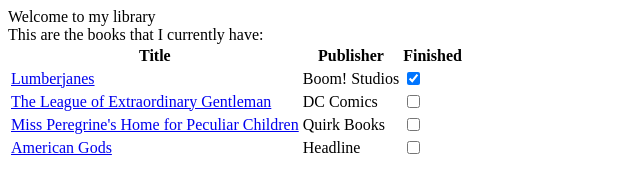
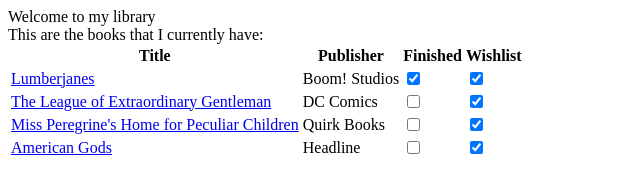
Before and after one commit to marcelarmz/july-2022-training, a plain HTML site: page index.html in a window 1280 px wide. Shown: the whole page, without its empty margins (0-640 px from the left). Drawn offline with Linux system fonts and the light colour scheme.

Commit message:
Added new wishlist column

```diff
--- a/index.html
+++ b/index.html
@@ -13,10 +13,12 @@
           <th>Title</th>
           <th>Publisher</th>
           <th>Finished</th>
+          <th>Wishlist</th>
         </tr>
         <tr>
           <td><a href="details/lumberjanes.html">Lumberjanes</a></td>
           <td>Boom! Studios</td>
+          <td><input type="checkbox" checked /></td>
           <td><input type="checkbox" checked /></td>
         </tr>
         <tr>
@@ -27,6 +29,7 @@
           </td>
           <td>DC Comics</td>
           <td><input type="checkbox" /></td>
+          <td><input type="checkbox" checked /></td>
         </tr>
         <tr>
           <td>
@@ -36,6 +39,7 @@
           </td>
           <td>Quirk Books</td>
           <td><input type="checkbox" /></td>
+          <td><input type="checkbox" checked /></td>
         </tr>
         <tr>
           <td>
@@ -43,6 +47,7 @@
           </td>
           <td>Headline</td>
           <td><input type="checkbox" /></td>
+          <td><input type="checkbox" checked /></td>
         </tr>
       </table>
     </section>
```
